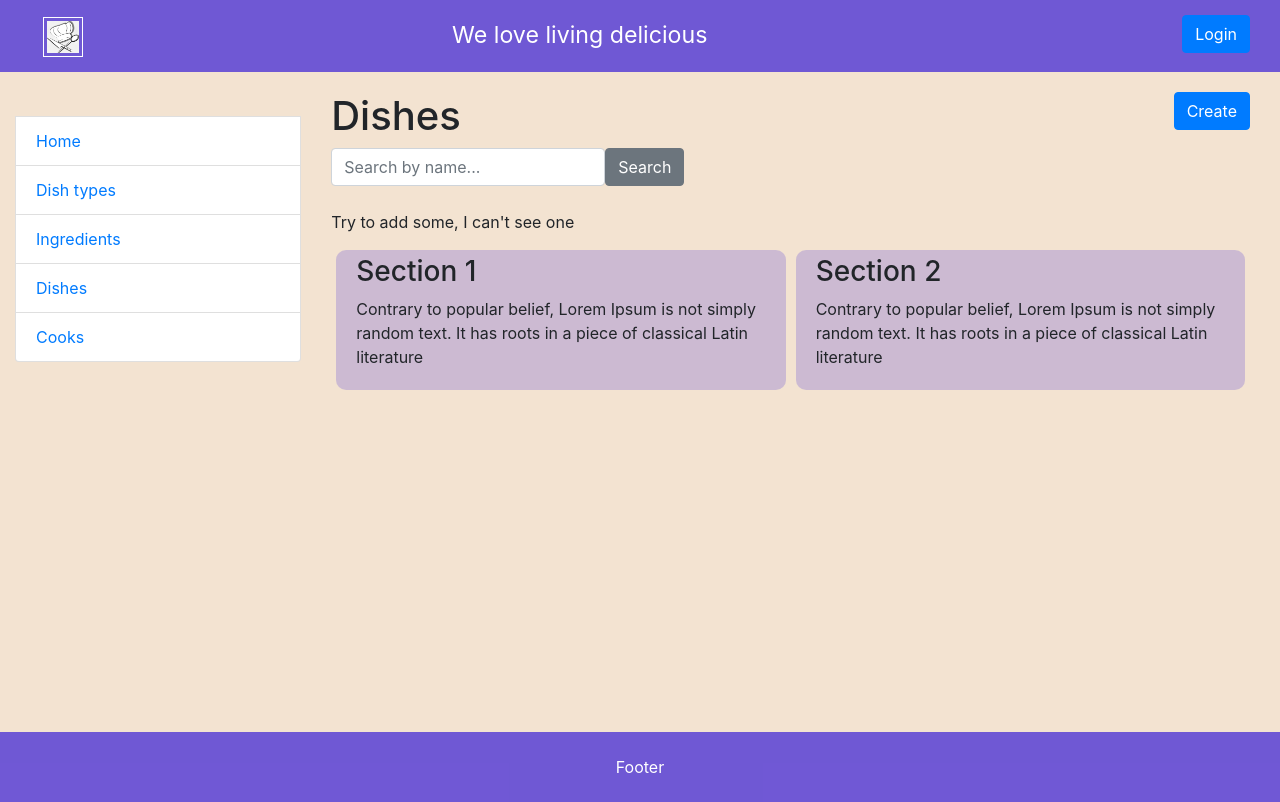
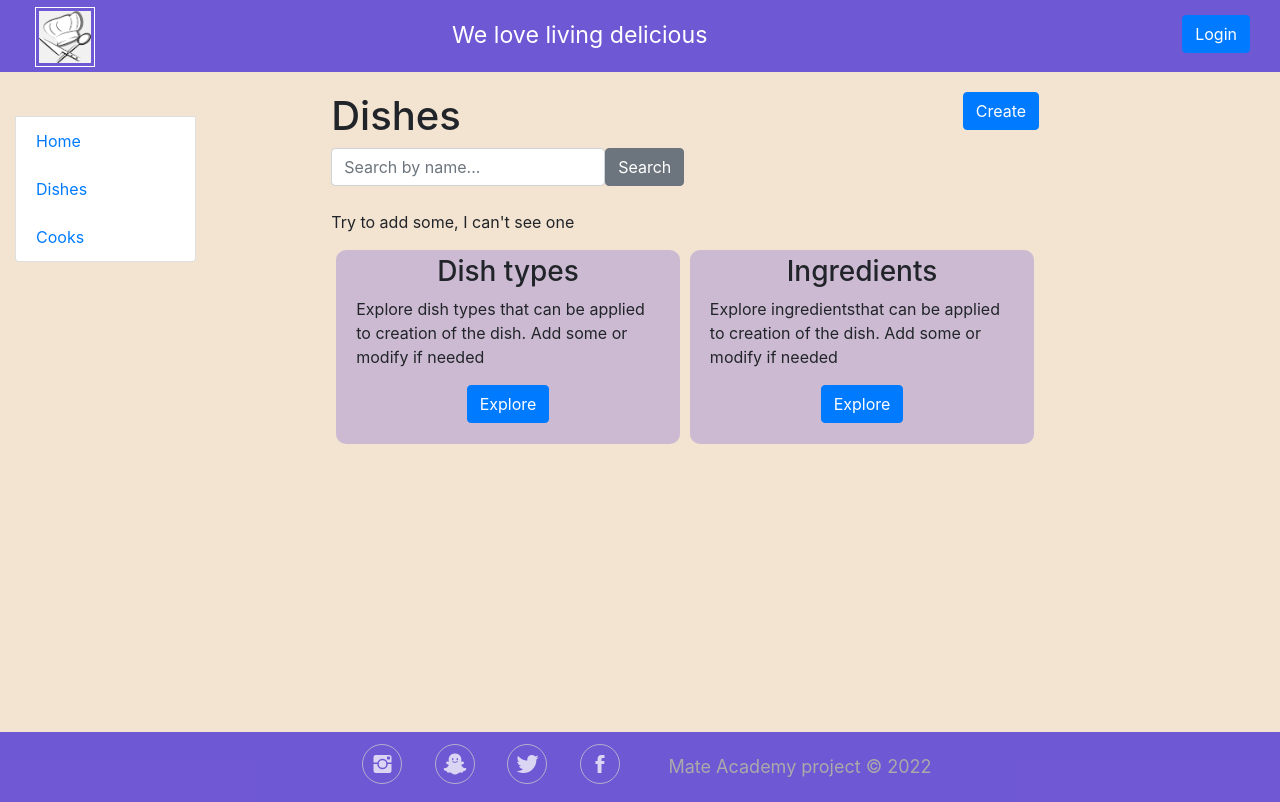
Before and after one commit to Kobsar703/restaurant_project, a Django app: page /dishes/ in a window 1280 px wide. Run offline with Django 4.2, Linux system fonts and the light colour scheme; data that the repository does not hold is empty; some libraries are stand-ins or nearby versions.

Commit message:
Add icons on the footer, change scale in base.html

```diff
--- a/static/css/styles.css
+++ b/static/css/styles.css
@@ -62,3 +62,49 @@ body {
     border-radius: 10px;
     background-color: rgba(29,0,215,0.18);
 }
+
+.block_title {
+    text-align: center;
+}
+
+.explore {
+    text-align: center;
+}
+
+.footer-basic {
+  background-color: rgba(29,0,215,0.61);
+  line-height: var(--footer-height);
+  color: #fff;
+  text-align: center;
+}
+
+.footer-basic .social {
+  text-align:center;
+  padding-bottom:0;
+}
+
+.footer-basic .social > a {
+  font-size:24px;
+  width:40px;
+  height:40px;
+  line-height:40px;
+  display:inline-block;
+  text-align:center;
+  border-radius:50%;
+  border:1px solid #ccc;
+  margin:0 14px;
+  opacity:0.75;
+  background-color: inherit;
+  color: #fff;
+}
+
+.footer-basic .social > a:hover {
+  opacity:0.9;
+}
+
+.footer-basic .copyright {
+  text-align:center;
+  font-size:18px;
+  color:#aaa;
+  margin-left: 30px;
+}
--- a/templates/base.html
+++ b/templates/base.html
@@ -9,6 +9,8 @@
           href="https://cdn.jsdelivr.net/npm/bootstrap@4.6.2/dist/css/bootstrap.min.css"
           integrity="sha384-xOolHFLEh07PJGoPkLv1IbcEPTNtaed2xpHsD9ESMhqIYd0nLMwNLD69Npy4HI+N"
           crossorigin="anonymous">
+    <link rel="stylesheet" href="https://cdnjs.cloudflare.com/ajax/libs/twitter-bootstrap/4.1.3/css/bootstrap.min.css">
+    <link rel="stylesheet" href="https://cdnjs.cloudflare.com/ajax/libs/ionicons/2.0.1/css/ionicons.min.css">
     <!-- Add additional CSS in static file -->
     {% load static %}
     <link rel="stylesheet" href="{% static 'css/styles.css' %}">
@@ -22,27 +24,35 @@
   <main class="main">
     <div class="container-fluid">
       <div class="row">
-          <div class="col-sm-3">
+          <div class="col-sm-2">
 
               {% block sidebar %}
                   {% include "includes/sidebar.html" %}
               {% endblock %}
 
           </div>
-          <div class="col-sm-9 ">
+          <div class="col-sm-1 ">
 
+          </div>
+          <div class="col-sm-7 ">
               {% block content %}{% endblock %}
-
-              {% block pagination %}
-                  {% include "includes/pagination.html" %}
-              {% endblock %}
+          </div>
+          <div class="col-sm-2 ">
 
           </div>
       </div>
     </div>
   </main>
-  <footer class="footer">
-    Footer
+  <footer class="footer-basic">
+    <div class="social">
+      <a href="#"><i class="icon ion-social-instagram"></i></a>
+      <a href="#"><i class="icon ion-social-snapchat"></i></a>
+      <a href="#"><i class="icon ion-social-twitter"></i></a>
+      <a href="#"><i class="icon ion-social-facebook"></i></a>
+      <span class="copyright">Mate Academy project © 2022</span>
+    </div>
+    <script src="https://cdnjs.cloudflare.com/ajax/libs/jquery/3.2.1/jquery.min.js"></script>
+    <script src="https://cdnjs.cloudflare.com/ajax/libs/twitter-bootstrap/4.1.3/js/bootstrap.bundle.min.js"></script>
   </footer>
 </body>
 
--- a/templates/includes/header.html
+++ b/templates/includes/header.html
@@ -3,7 +3,7 @@
       <div class="row">
         <div class="col-sm-1">
           {% load static %}
-          <img src="{% static 'img/logo_title.png' %}" width="40px" height="40px" class="logo" alt="Logo image in the header"/>
+          <img src="{% static 'img/logo_title.png' %}" width="60px" height="60px" class="logo" alt="Logo image in the header"/>
 
         </div>
         <div class="col-sm-9">
--- a/templates/includes/sidebar.html
+++ b/templates/includes/sidebar.html
@@ -9,8 +9,6 @@
   <br>
 
   <li class="list-group-item"><a href="{% url 'kitchen:index' %}">Home</a></li>
-  <li class="list-group-item"><a href="{% url 'kitchen:dish-types-list' %}">Dish types</a></li>
-  <li class="list-group-item"><a href="{% url 'kitchen:ingredients-list' %}">Ingredients</a></li>
   <li class="list-group-item"><a href="{% url 'kitchen:dish-list' %}">Dishes</a></li>
   <li class="list-group-item"><a href="{% url 'kitchen:cook-list' %}">Cooks</a></li>
 </ul>
--- a/templates/kitchen/cook_list.html
+++ b/templates/kitchen/cook_list.html
@@ -33,4 +33,7 @@
     {% else %}
     <p>Try to add some, I can't see one </p>
   {% endif %}
+  {% block pagination %}
+    {% include "includes/pagination.html" %}
+  {% endblock %}
 {% endblock %}
--- a/templates/kitchen/dish_list.html
+++ b/templates/kitchen/dish_list.html
@@ -31,17 +31,28 @@
     {% else %}
     <p>Try to add some, I can't see one </p>
   {% endif %}
+
+  {% block pagination %}
+      {% include "includes/pagination.html" %}
+  {% endblock %}
+
   <div class="home_sections">
     <article class="section">
-      <h3 class="block_title">Section 1</h3>
-      <p>Contrary to popular belief, Lorem Ipsum is not simply random
-        text. It has roots in a piece of classical Latin literature
+      <h3 class="block_title">Dish types</h3>
+      <p>Explore dish types that can be applied to creation of the dish.
+        Add some or modify if needed
+      </p>
+      <p class="explore">
+        <a href="{% url 'kitchen:dish-types-list' %}" class="btn btn-primary">Explore</a>
       </p>
     </article>
     <article class="section">
-      <h3 class="block_title">Section 2</h3>
-      <p>Contrary to popular belief, Lorem Ipsum is not simply random
-        text. It has roots in a piece of classical Latin literature
+      <h3 class="block_title">Ingredients</h3>
+      <p>Explore ingredientsthat can be applied to creation of the dish.
+        Add some or modify if needed
+      </p>
+      <p class="explore">
+        <a href="{% url 'kitchen:ingredients-list' %}" class="btn btn-primary">Explore</a>
       </p>
     </article>
   </div>
--- a/templates/kitchen/dish_type_list.html
+++ b/templates/kitchen/dish_type_list.html
@@ -26,4 +26,7 @@
     {% else %}
     <p>Try to add some, I can't see one </p>
   {% endif %}
+  {% block pagination %}
+    {% include "includes/pagination.html" %}
+  {% endblock %}
 {% endblock %}
```
